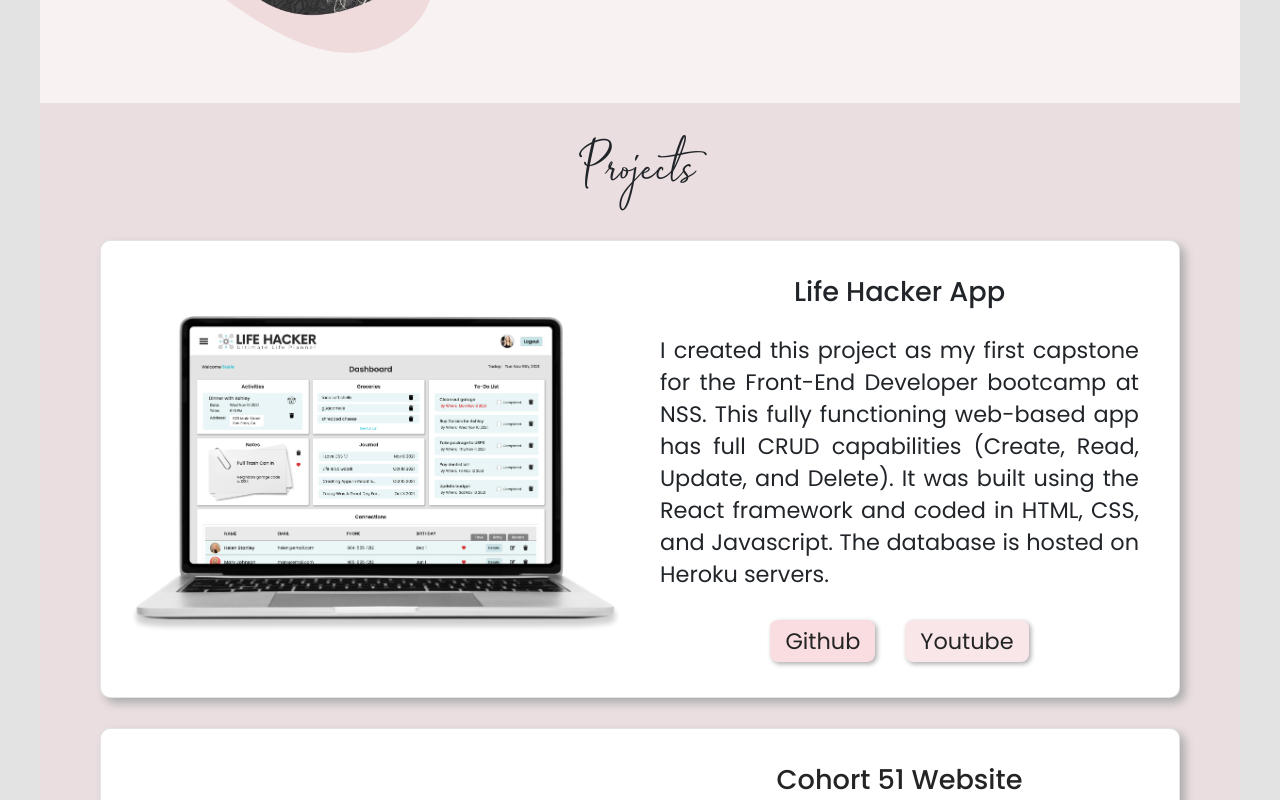
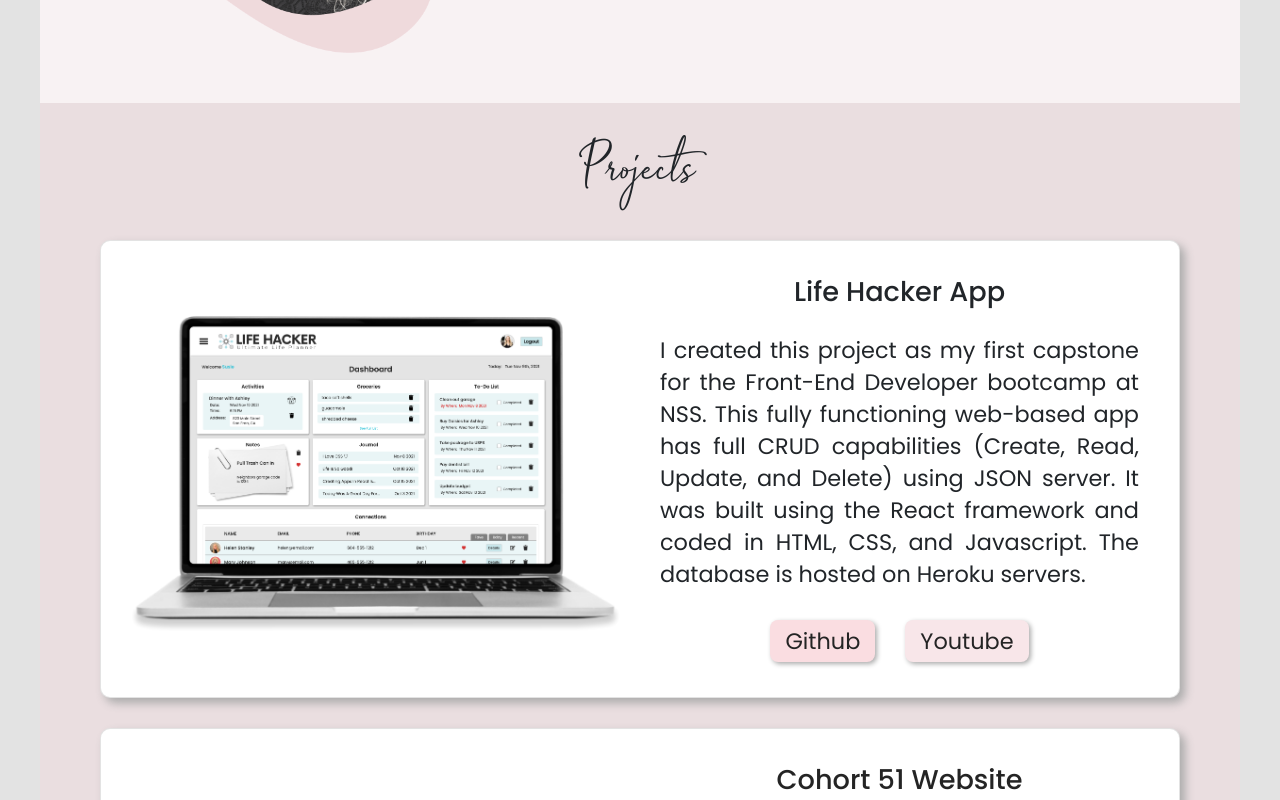
Before and after one commit to SusieCodes/SusieCodes.github.io, a React (Create React App) app: page / in a window 1280 px wide. Shown: the part 566-1366 px from the top of the page. Built offline with nearby package versions, Linux system fonts and the light colour scheme; no server answers.

Commit message:
updated description for lifehacker

```diff
--- a/src/components/Projects.js
+++ b/src/components/Projects.js
@@ -18,9 +18,10 @@ export const Projects = () => {
               <p>
                 I created this project as my first capstone for the Front-End
                 Developer bootcamp at NSS. This fully functioning web-based app
-                has full CRUD capabilities (Create, Read, Update, and Delete).
-                It was built using the React framework and coded in HTML, CSS,
-                and Javascript. The database is hosted on Heroku servers.
+                has full CRUD capabilities (Create, Read, Update, and Delete)
+                using JSON server. It was built using the React framework and
+                coded in HTML, CSS, and Javascript. The database is hosted on
+                Heroku servers.
               </p>
 
               <div className="btn-wrapper">
```
